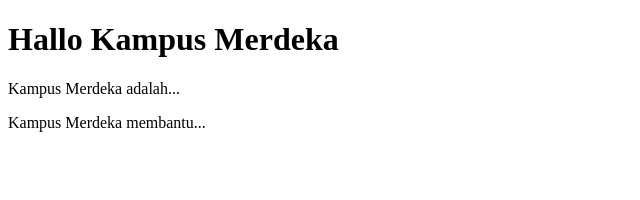
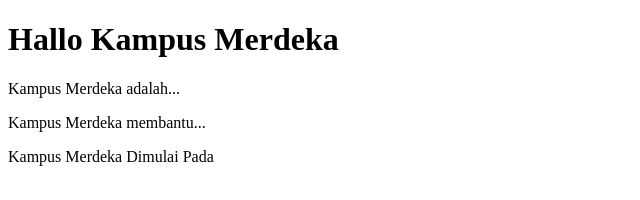
Before and after one commit to RaisGG/belajar-git, a plain HTML site: page index.html in a window 1280 px wide. Shown: the whole page, without its empty margins (0-640 px from the left). Drawn offline with Linux system fonts and the light colour scheme.

Commit message:
Menambahkan deskripsi ketiga kampus merdeka

```diff
--- a/index.html
+++ b/index.html
@@ -8,5 +8,6 @@
     <h1>Hallo Kampus Merdeka</h1>
     <p>Kampus Merdeka adalah...</p>
     <p>Kampus Merdeka membantu...</p>
+    <p>Kampus Merdeka Dimulai Pada </p>
 </body>
 </html>
```
